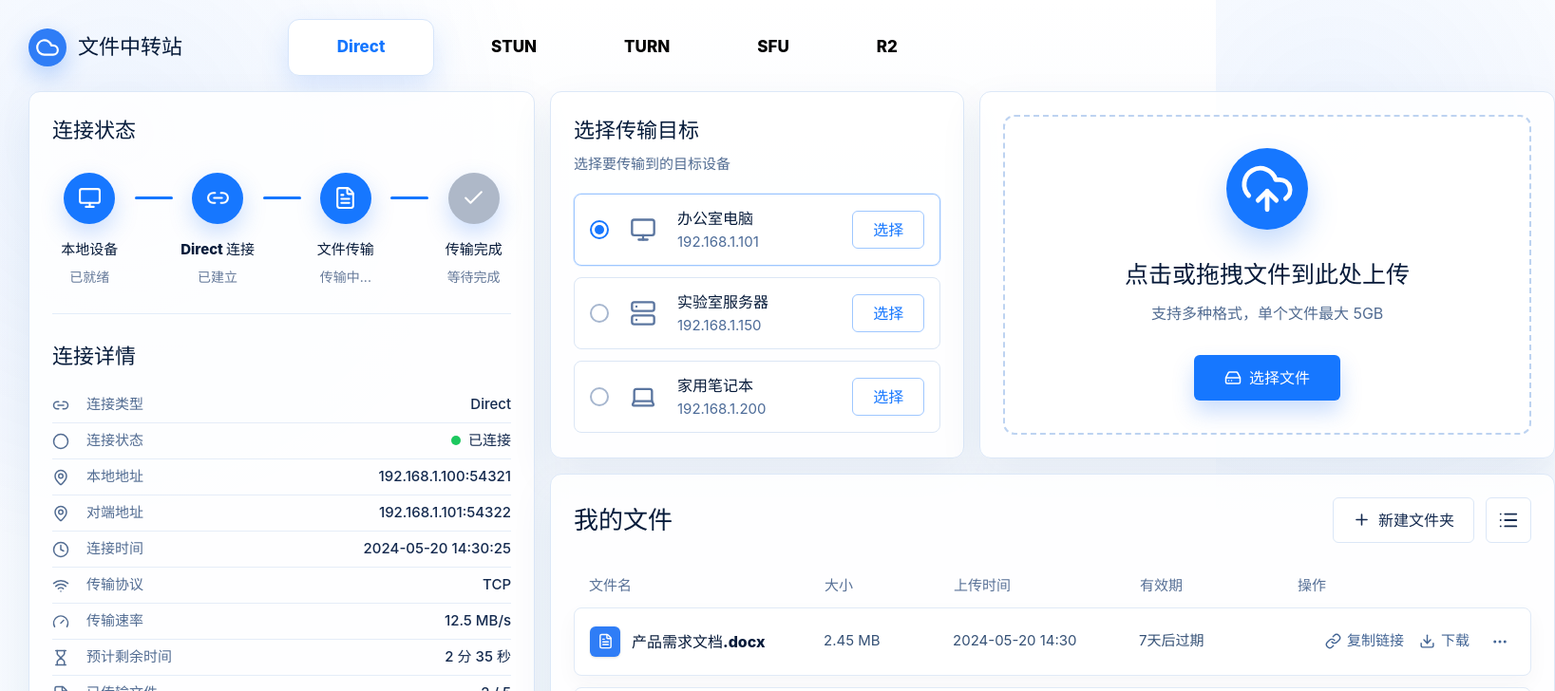
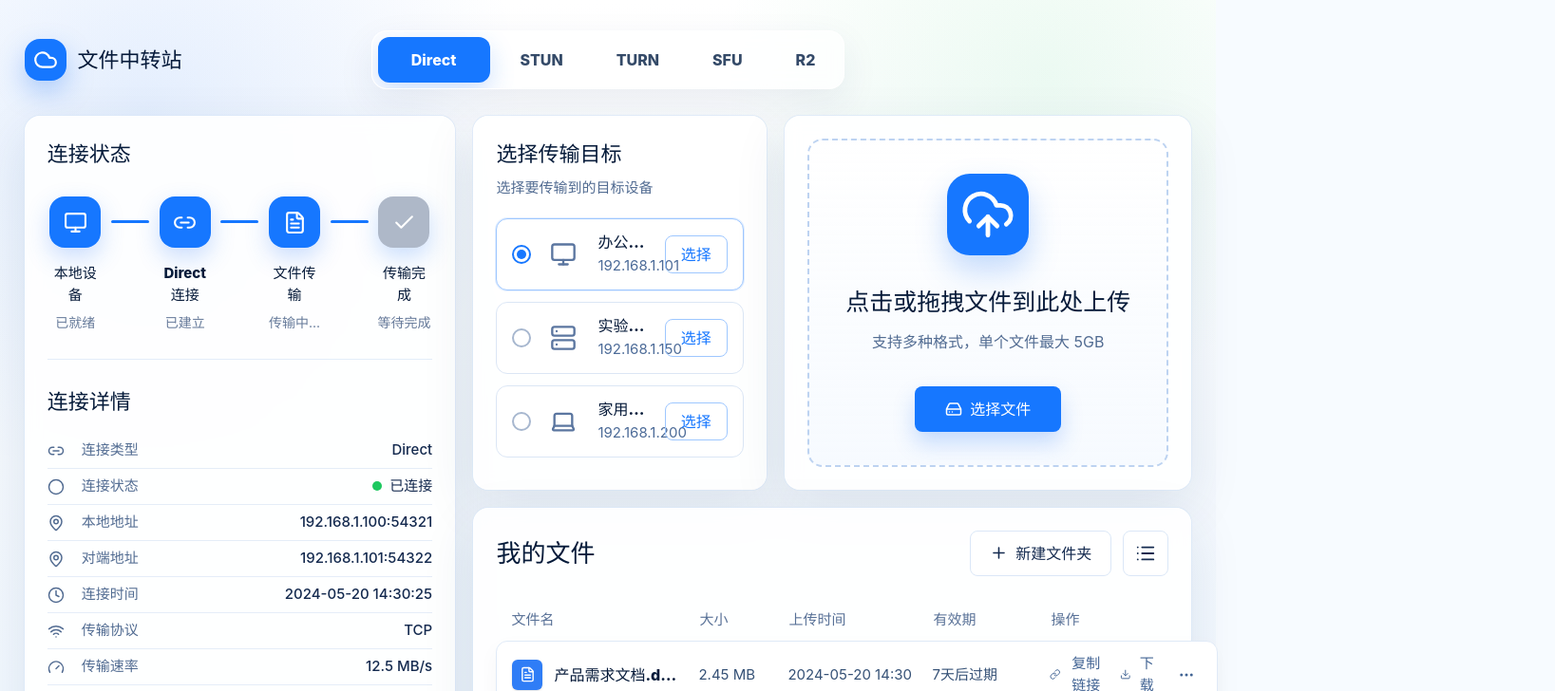
Before and after one commit to ThaneJoss/file-transfer, a React (Vite) app: page / in a window 1280 px wide. Shown: the top 728 px of the page at 95% size, 1637 px wide, since content can reach past the window. Built offline with nearby package versions, Linux system fonts and the light colour scheme.

Commit message:
Improve responsive layout

```diff
--- a/src/App.tsx
+++ b/src/App.tsx
@@ -123,7 +123,7 @@ function Panel({
 }) {
   return (
     <section
-      className={`rounded-xl border border-[#dce8f8] bg-white/88 shadow-[0_18px_45px_rgba(24,72,132,0.08)] ${className}`}
+      className={`rounded-2xl border border-white/70 bg-white/90 shadow-[0_18px_55px_rgba(23,54,97,0.10)] ring-1 ring-[#d9e7f8]/70 backdrop-blur ${className}`}
     >
       {children}
     </section>
@@ -132,29 +132,29 @@ function Panel({
 
 export default function App() {
   return (
-    <main className="mx-auto min-h-screen w-[min(1660px,calc(100%_-_60px))] py-5 max-[900px]:w-[min(calc(100%_-_28px),760px)] max-[560px]:py-5">
-      <header className="mb-4 grid grid-cols-[260px_1fr_260px] items-center max-[980px]:grid-cols-1 max-[980px]:justify-items-center max-[980px]:gap-5">
+    <main className="mx-auto flex min-h-dvh w-[min(1680px,calc(100vw_-_clamp(28px,4vw,72px)))] flex-col py-[clamp(18px,2.5vw,34px)]">
+      <header className="mb-[clamp(18px,2.2vw,28px)] grid grid-cols-[minmax(210px,260px)_minmax(0,1fr)_minmax(160px,260px)] items-center gap-4 max-[1040px]:grid-cols-1 max-[1040px]:justify-items-center">
         <a
           className="inline-flex w-fit items-center gap-3 text-[22px] font-extrabold text-[#071b3a] max-[560px]:text-lg"
           href="/"
           aria-label="文件中转站首页"
         >
-          <span className="grid size-10 place-items-center rounded-full bg-[#2f7df6] text-white shadow-[0_10px_24px_rgba(47,125,246,0.32)]">
+          <span className="grid size-11 place-items-center rounded-2xl bg-[#1677ff] text-white shadow-[0_12px_28px_rgba(47,125,246,0.34)]">
             <Cloud aria-hidden="true" size={26} />
           </span>
           <strong>文件中转站</strong>
         </a>
 
         <nav
-          className="mx-auto flex w-fit items-center gap-7 rounded-2xl text-[17px] font-extrabold text-black max-[700px]:w-full max-[700px]:justify-between max-[700px]:gap-2 max-[700px]:overflow-x-auto max-[560px]:text-sm"
+          className="mx-auto flex max-w-full items-center gap-2 overflow-x-auto rounded-2xl border border-white/70 bg-white/70 p-1.5 text-[16px] font-extrabold text-[#344a68] shadow-[0_14px_38px_rgba(23,54,97,0.08)] backdrop-blur max-[700px]:w-full max-[700px]:justify-between max-[560px]:text-sm"
           aria-label="功能导航"
         >
           {navItems.map((item) => (
             <a
               className={
                 item === "Direct"
-                  ? "inline-flex min-w-[154px] items-center justify-center rounded-xl border border-[#d7e6fb] bg-white px-9 py-4 text-[#1476ff] shadow-[0_12px_30px_rgba(47,125,246,0.16)] max-[700px]:min-w-0 max-[700px]:px-4 max-[700px]:py-2.5"
-                  : "inline-flex items-center justify-center rounded-xl px-8 py-4 transition hover:text-[#1476ff] max-[700px]:px-3 max-[700px]:py-2.5"
+                  ? "inline-flex min-w-[118px] items-center justify-center rounded-xl bg-[#1677ff] px-7 py-3 text-white shadow-[0_10px_26px_rgba(47,125,246,0.22)] max-[700px]:min-w-0 max-[700px]:px-4 max-[700px]:py-2.5"
+                  : "inline-flex items-center justify-center rounded-xl px-6 py-3 transition hover:bg-white hover:text-[#1476ff] max-[700px]:px-3 max-[700px]:py-2.5"
               }
               href={`#${item.toLowerCase()}`}
               key={item}
@@ -165,18 +165,18 @@ export default function App() {
         </nav>
       </header>
 
-      <div className="grid grid-cols-[1.05fr_1.75fr] gap-4 max-[1180px]:grid-cols-1">
-        <Panel className="row-span-2 p-6 max-[560px]:p-4">
+      <div className="grid flex-1 grid-cols-[minmax(360px,1.05fr)_minmax(0,1.75fr)] gap-[clamp(14px,1.5vw,22px)] max-[1180px]:grid-cols-1">
+        <Panel className="row-span-2 p-[clamp(18px,1.8vw,28px)]">
           <h2 className="mb-7 text-[22px] font-extrabold text-[#061b3a]">连接状态</h2>
 
-          <div className="grid grid-cols-[1fr_40px_1fr_40px_1fr_40px_1fr] items-start gap-2 max-[620px]:grid-cols-1 max-[620px]:gap-5">
+          <div className="grid grid-cols-[minmax(0,1fr)_minmax(22px,40px)_minmax(0,1fr)_minmax(22px,40px)_minmax(0,1fr)_minmax(22px,40px)_minmax(0,1fr)] items-start gap-2 max-[620px]:grid-cols-1 max-[620px]:gap-5">
             {transferSteps.map((step, index) => {
               const Icon = step.icon;
               return (
                 <div className="contents max-[620px]:block" key={step.label}>
                   <div className="grid justify-items-center text-center max-[620px]:grid-cols-[56px_1fr] max-[620px]:justify-items-start max-[620px]:gap-3 max-[620px]:text-left">
                     <span
-                      className={`grid size-[54px] place-items-center rounded-full text-white shadow-[0_10px_25px_rgba(47,125,246,0.25)] ${
+                      className={`grid size-[54px] place-items-center rounded-2xl text-white shadow-[0_10px_25px_rgba(47,125,246,0.25)] ${
                         step.active ? "bg-[#1677ff]" : "bg-[#aeb8c8]"
                       }`}
                     >
@@ -207,20 +207,20 @@ export default function App() {
               const Icon = item.icon;
               return (
                 <div
-                  className="grid min-h-[38px] grid-cols-[24px_1fr_auto] items-center gap-3 border-b border-[#e5edf8] text-[15px] last:border-b-0 max-[560px]:grid-cols-[24px_1fr] max-[560px]:py-2"
+                  className="grid min-h-[38px] grid-cols-[24px_minmax(0,1fr)_minmax(0,max-content)] items-center gap-3 border-b border-[#e5edf8] text-[15px] last:border-b-0 max-[560px]:grid-cols-[24px_1fr] max-[560px]:py-2"
                   key={item.label}
                 >
                   <Icon aria-hidden="true" className="text-[#526c92]" size={18} />
                   <span className="text-[#526c92]">{item.label}</span>
                   {item.progress == null ? (
-                    <span className="justify-self-end font-medium text-[#142a4f] max-[560px]:col-span-2 max-[560px]:justify-self-start">
+                    <span className="min-w-0 justify-self-end break-words text-right font-medium text-[#142a4f] max-[560px]:col-span-2 max-[560px]:justify-self-start max-[560px]:text-left">
                       {item.status === "online" && (
                         <span className="mr-2 inline-block size-2.5 rounded-full bg-[#1dc85f]" />
                       )}
                       {item.value}
                     </span>
                   ) : (
-                    <span className="grid w-[420px] max-w-full grid-cols-[1fr_50px] items-center gap-5 max-[560px]:col-span-2 max-[560px]:w-full">
+                    <span className="grid w-[min(420px,42vw)] max-w-full grid-cols-[minmax(0,1fr)_50px] items-center gap-5 max-[1180px]:w-[min(420px,70vw)] max-[560px]:col-span-2 max-[560px]:w-full">
                       <span className="h-1 rounded-full bg-[#cdd8e7]">
                         <span
                           className="block h-full rounded-full bg-[#1677ff]"
@@ -236,8 +236,8 @@ export default function App() {
           </div>
         </Panel>
 
-        <div className="grid grid-cols-[0.72fr_1fr] gap-4 max-[900px]:grid-cols-1">
-          <Panel className="p-6 max-[560px]:p-4">
+        <div className="grid grid-cols-[minmax(280px,0.72fr)_minmax(0,1fr)] gap-[clamp(14px,1.5vw,22px)] max-[900px]:grid-cols-1">
+          <Panel className="p-[clamp(18px,1.8vw,28px)]">
             <h2 className="text-[22px] font-extrabold text-[#061b3a]">选择传输目标</h2>
             <p className="mt-2 text-[15px] text-[#526c92]">选择要传输到的目标设备</p>
 
@@ -246,7 +246,7 @@ export default function App() {
                 const Icon = device.icon;
                 return (
                   <article
-                    className={`grid min-h-[76px] grid-cols-[26px_34px_1fr_76px] items-center gap-4 rounded-lg border bg-white px-4 ${
+                    className={`grid min-h-[76px] grid-cols-[24px_34px_minmax(0,1fr)_auto] items-center gap-4 rounded-xl border bg-white px-4 transition hover:-translate-y-px hover:shadow-[0_12px_28px_rgba(23,54,97,0.08)] ${
                       device.selected
                         ? "border-[#9ec7ff] shadow-[0_0_0_1px_rgba(22,119,255,0.12)]"
                         : "border-[#dbe6f5]"
@@ -268,7 +268,7 @@ export default function App() {
                       <span className="mt-0.5 block text-[15px] text-[#4c6b98]">{device.ip}</span>
                     </div>
                     <button
-                      className="min-h-10 whitespace-nowrap rounded-md border border-[#9ec7ff] px-4 text-[15px] font-extrabold text-[#1677ff] transition hover:bg-[#eef6ff] max-[560px]:col-span-3"
+                      className="min-h-10 whitespace-nowrap rounded-lg border border-[#9ec7ff] px-4 text-[15px] font-extrabold text-[#1677ff] transition hover:bg-[#eef6ff] max-[560px]:col-span-3"
                       type="button"
                     >
                       选择
@@ -279,12 +279,12 @@ export default function App() {
             </div>
           </Panel>
 
-          <Panel className="p-6 max-[560px]:p-4">
+          <Panel className="p-[clamp(18px,1.8vw,28px)]">
             <section
-              className="grid min-h-[337px] place-items-center rounded-xl border-2 border-dashed border-[#bdd3f1] bg-white/70 px-6 py-8 text-center max-[560px]:min-h-[260px]"
+              className="grid min-h-[clamp(280px,27vw,360px)] place-items-center rounded-2xl border-2 border-dashed border-[#bdd3f1] bg-[linear-gradient(180deg,rgba(255,255,255,0.92),rgba(244,249,255,0.78))] px-[clamp(18px,3vw,36px)] py-8 text-center"
               aria-label="上传文件"
             >
-              <div className="mb-7 grid size-[86px] place-items-center rounded-full bg-[#1677ff] text-white shadow-[0_16px_32px_rgba(47,125,246,0.28)] max-[560px]:size-20">
+              <div className="mb-7 grid size-[86px] place-items-center rounded-3xl bg-[#1677ff] text-white shadow-[0_16px_32px_rgba(47,125,246,0.28)] max-[560px]:size-20">
                 <UploadCloud aria-hidden="true" size={58} />
               </div>
               <h1 className="m-0 text-[25px] font-extrabold leading-tight text-[#071b3a] max-[560px]:text-xl">
@@ -294,7 +294,7 @@ export default function App() {
                 支持多种格式，单个文件最大 5GB
               </p>
               <button
-                className="inline-flex min-h-12 items-center justify-center gap-2 rounded-md bg-[#1677ff] px-8 text-[17px] font-extrabold text-white shadow-[0_12px_22px_rgba(47,125,246,0.25)] transition hover:-translate-y-px hover:bg-[#0d63da]"
+                className="inline-flex min-h-12 items-center justify-center gap-2 rounded-lg bg-[#1677ff] px-8 text-[17px] font-extrabold text-white shadow-[0_12px_22px_rgba(47,125,246,0.25)] transition hover:-translate-y-px hover:bg-[#0d63da]"
                 type="button"
               >
                 <HardDrive aria-hidden="true" size={18} />
@@ -304,19 +304,19 @@ export default function App() {
           </Panel>
         </div>
 
-        <Panel className="p-6 max-[560px]:p-4">
+        <Panel className="p-[clamp(18px,1.8vw,28px)]">
           <div className="mb-6 flex items-center justify-between gap-4 max-[560px]:items-start max-[560px]:flex-col">
             <h2 className="m-0 text-[26px] font-extrabold text-[#061b3a]">我的文件</h2>
             <div className="flex items-center gap-3 max-[560px]:w-full">
               <button
-                className="inline-flex min-h-12 items-center justify-center gap-2 rounded-md border border-[#dbe7f7] bg-white px-5 text-[17px] font-medium text-[#142a4f] transition hover:-translate-y-px hover:border-[#9ec7ff] max-[560px]:flex-1"
+                className="inline-flex min-h-12 items-center justify-center gap-2 rounded-lg border border-[#dbe7f7] bg-white px-5 text-[17px] font-medium text-[#142a4f] transition hover:-translate-y-px hover:border-[#9ec7ff] max-[560px]:flex-1"
                 type="button"
               >
                 <Plus aria-hidden="true" size={19} />
                 新建文件夹
               </button>
               <button
-                className="inline-flex size-12 items-center justify-center rounded-md border border-[#dbe7f7] bg-white text-[#142a4f] transition hover:-translate-y-px hover:border-[#9ec7ff] max-[560px]:shrink-0"
+                className="inline-flex size-12 items-center justify-center rounded-lg border border-[#dbe7f7] bg-white text-[#142a4f] transition hover:-translate-y-px hover:border-[#9ec7ff] max-[560px]:shrink-0"
                 type="button"
                 aria-label="列表视图"
               >
@@ -327,7 +327,7 @@ export default function App() {
 
           <div className="grid gap-0 max-[900px]:gap-3" role="table" aria-label="文件列表">
             <div
-              className="grid min-h-11 grid-cols-[minmax(230px,1.8fr)_120px_180px_150px_230px] items-center gap-4 px-4 text-[15px] font-medium text-[#587197] max-[900px]:hidden"
+              className="grid min-h-11 grid-cols-[minmax(180px,1.8fr)_minmax(78px,0.55fr)_minmax(136px,0.9fr)_minmax(108px,0.65fr)_minmax(160px,0.95fr)] items-center gap-4 px-4 text-[15px] font-medium text-[#587197] max-[900px]:hidden"
               role="row"
             >
               <span role="columnheader">文件名</span>
@@ -339,7 +339,7 @@ export default function App() {
 
             {files.map((file) => (
               <article
-                className="mb-3 grid min-h-[72px] grid-cols-[minmax(230px,1.8fr)_120px_180px_150px_230px] items-center gap-4 rounded-lg border border-[#e0eaf7] bg-white px-4 text-[15px] text-[#355176] shadow-[0_8px_22px_rgba(16,34,59,0.035)] max-[900px]:mb-0 max-[900px]:grid-cols-1 max-[900px]:gap-2.5 max-[900px]:p-4"
+                className="mb-3 grid min-h-[72px] grid-cols-[minmax(180px,1.8fr)_minmax(78px,0.55fr)_minmax(136px,0.9fr)_minmax(108px,0.65fr)_minmax(160px,0.95fr)] items-center gap-4 rounded-xl border border-[#e0eaf7] bg-white px-4 text-[15px] text-[#355176] shadow-[0_8px_22px_rgba(16,34,59,0.035)] transition hover:-translate-y-px hover:border-[#c7daf2] hover:shadow-[0_14px_34px_rgba(23,54,97,0.08)] max-[900px]:mb-0 max-[900px]:grid-cols-1 max-[900px]:gap-2.5 max-[900px]:p-4"
                 key={file.name}
                 role="row"
               >
--- a/src/styles.css
+++ b/src/styles.css
@@ -14,17 +14,34 @@
   box-sizing: border-box;
 }
 
+html {
+  min-width: 320px;
+  min-height: 100%;
+  background: #f7fbff;
+}
+
 body {
   margin: 0;
   min-width: 320px;
-  min-height: 100vh;
+  min-height: 100dvh;
   color: #10223b;
   background:
-    radial-gradient(circle at 10% 15%, rgba(47, 125, 246, 0.08), transparent 32%),
-    linear-gradient(180deg, #ffffff 0, #f6f9fe 46%, #f7fbff 100%);
+    radial-gradient(circle at 12% 12%, rgba(47, 125, 246, 0.12), transparent 28%),
+    radial-gradient(circle at 86% 8%, rgba(29, 200, 95, 0.08), transparent 24%),
+    linear-gradient(180deg, #ffffff 0, #f4f8fd 48%, #eef6ff 100%);
+  overflow-x: hidden;
+}
+
+#root {
+  min-height: 100dvh;
 }
 
 button {
   font: inherit;
   cursor: pointer;
 }
+
+a,
+button {
+  -webkit-tap-highlight-color: transparent;
+}
```
